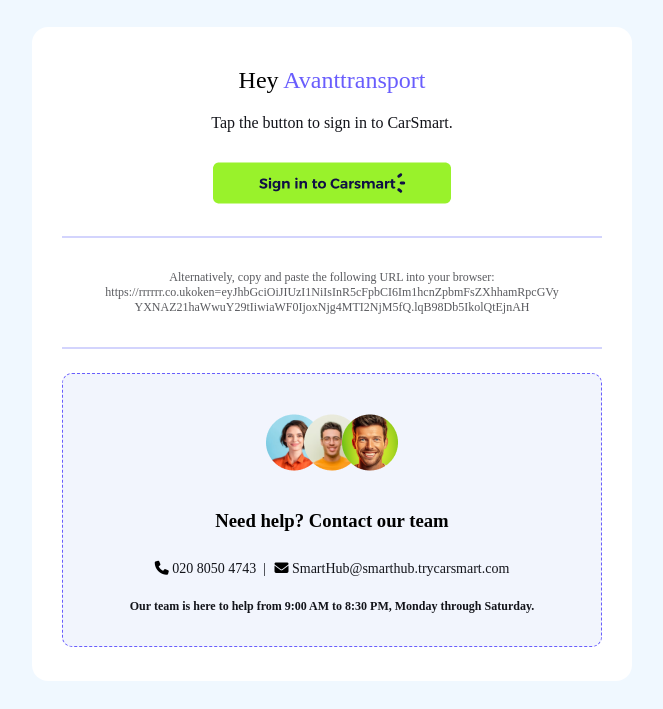
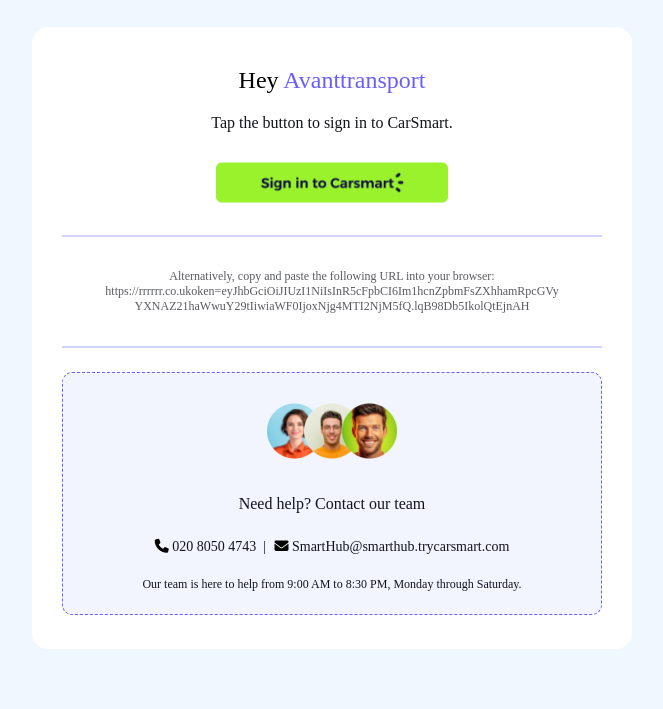
Before and after one commit to hanitech198/CarsmartEmailTemplates, a plain HTML site: page index.html in a window 1280 px wide. Shown: the part 91-800 px from the top of the page, without its empty margins (308-971 px from the left). Drawn offline with Linux system fonts and the light colour scheme; a web font is replaced by a local one.

Commit message:
2nd push

```diff
--- a/index.html
+++ b/index.html
@@ -22,7 +22,7 @@
             <p style="font-size: 16px; font-weight: 300; color: #13141A; margin-bottom: 30px;">
                 Tap the button to sign in to CarSmart.
             </p>
-            <a href="#"><img src="assets/img/Button.png" alt="error"></a>
+            <a href="#"><img src="assets/img/Button.png" alt="error" height="41px"></a>
         </div>
         <div style="border: 1px solid #D3D4FD; margin: 8px 30px;"></div>
         <div>
@@ -36,13 +36,13 @@
         </div>
         <div style="border: 1px solid #D3D4FD; margin: 8px 30px;"></div>
         <div
-            style="margin: 24px 30px; padding: 20px; background-color: #ECF1FDB2; border: 1px dashed #695DFD; border-radius: 10px;">
+            style="margin: 24px 30px; padding: 10px; background-color: #ECF1FDB2; border: 1px dashed #695DFD; border-radius: 10px;">
             <div style="display: flex; justify-content: center; padding: 20px;">
-                <img src="assets/img/Avatar Image1.png" alt="error">
-                <img src="assets/img/Avatar Image2.png" alt="error" style="margin-left: -18px;">
-                <img src="assets/img/Avatar Image3.png" alt="error" style="margin-left: -18px;">
+                <img src="assets/img/Avatar Image1.png" alt="error" height="56px">
+                <img src="assets/img/Avatar Image2.png" alt="error" height="56px" style="margin-left: -18px;">
+                <img src="assets/img/Avatar Image3.png" alt="error" height="56px" style="margin-left: -18px;">
             </div>
-            <h3>Need help? Contact our team</h3>
+            <h3 style="font-size: 16px; font-weight: 500; color: #13141A;">Need help? Contact our team</h3>
             <div style="font-size: 14px; font-weight: 300; padding: 10px 20px;">
                 <i class="fa-solid fa-phone"></i>
                 <a href="tel:+442080504743" style="color: #13141A; text-decoration: none; margin-right: 5px;">
@@ -54,7 +54,7 @@
                 </a>
 
             </div>
-            <p style="color: #13141A; font-size: 12px; font-weight: bold;">
+            <p style="color: #13141A; font-size: 12px; font-weight: 500;">
                 Our team is here to help from 9:00 AM to 8:30 PM, Monday through Saturday.
             </p>
         </div>
```
